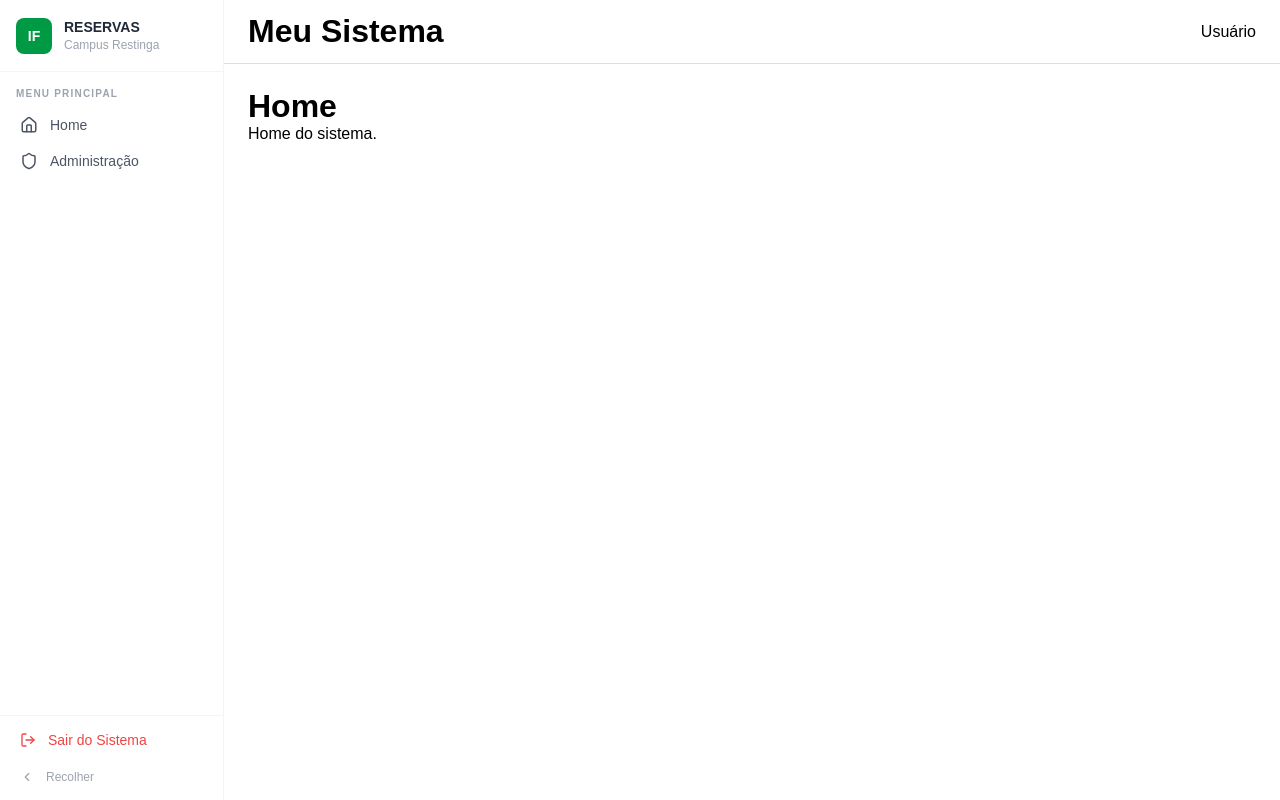
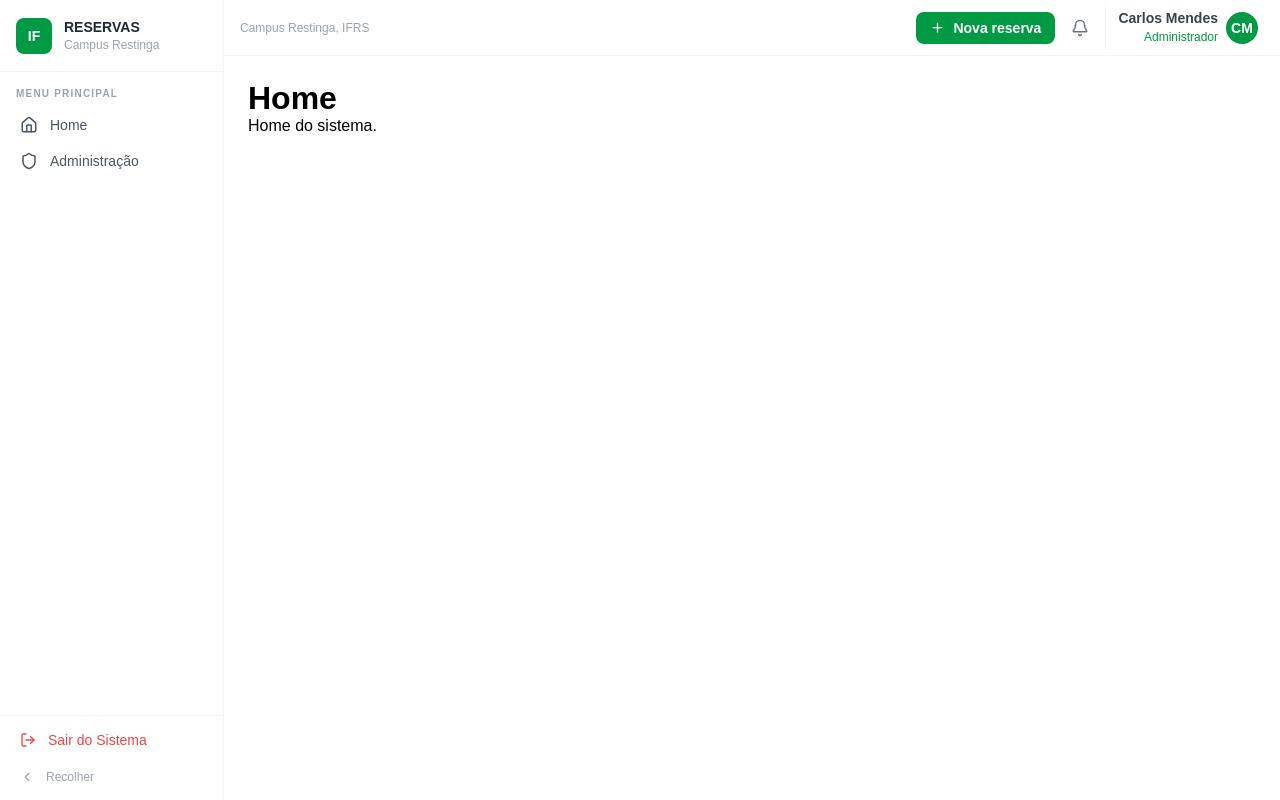
Before and after one commit to IFRS-Campus-Restinga/2026-2-Sistema-Reservas, a React (Vite) app in the folder frontend/: page / in a window 1280 px wide. Built offline with nearby package versions, Linux system fonts and the light colour scheme.

Commit message:
feat: Cria header conforme protótipo

```diff
--- a/frontend/src/components/Header/Header.jsx
+++ b/frontend/src/components/Header/Header.jsx
@@ -1,13 +1,51 @@
-function Header() {
+import styles from "./Header.module.css";
+import { Bell, Plus } from "lucide-react";
+
+const usuario = {
+  nome: "Carlos Mendes",
+  iniciais: "CM",
+  perfil: "Administrador",
+};
+
+function Header({ titulo }) {
   return (
-    <header className="header">
-      <h1>Meu Sistema</h1>
+    <header className={styles.header}>
+      <div className={styles.infoHeader}>
+        <h2 className={styles.titulo}>{titulo}</h2>
+        <p className={styles.subTitulo}> Campus Restinga, IFRS </p>
+      </div>
 
-      <div className="header-actions">
-        <span>Usuário</span>
+      <div className={styles.acoes}>
+        <div className={styles.relative}>
+          <button type="button" className={styles.botaNovaReserva}>
+            <Plus size={15} />
+            <span>Nova reserva</span>
+          </button>
+        </div>
+
+        <div className={styles.relative}>
+          <button
+            type="button"
+            className={styles.botaoNotificacao}
+            aria-label="Notificações"
+          >
+            <Bell size={18} />
+          </button>
+        </div>
+
+        <div className={styles.containerPerfil}>
+          <div className={styles.infoPerfil}>
+            <div className={styles.dadosUsuario}>
+              <p className={styles.nomeUsuario}>{usuario.nome}</p>
+              <p className={styles.perfilUsuario}>{usuario.perfil}</p>
+            </div>
+
+            <div className={styles.avatar}>{usuario.iniciais}</div>
+          </div>
+        </div>
       </div>
     </header>
-  )
+  );
 }
 
-export default Header
+export default Header;
--- /dev/null
+++ b/frontend/src/components/Header/Header.module.css
@@ -0,0 +1,126 @@
+.header {
+  height: 56px;
+  flex-shrink: 0;
+  display: flex;
+  align-items: center;
+  justify-content: space-between;
+  padding: 0 16px;
+  background-color: #ffffff;
+  border-bottom: 1px solid #f3f4f6;
+}
+
+.infoHeader {
+  min-width: 0;
+}
+
+.titulo {
+  margin: 0;
+  color: #1f2937;
+  font-size: 20px;
+  line-height: 1.25;
+  font-weight: 600;
+}
+
+.subTitulo {
+  margin: 2px 0 0;
+  color: #9ca3af;
+  font-size: 12px;
+  line-height: 1.25;
+}
+
+.acoes {
+  display: flex;
+  align-items: center;
+  gap: 8px;
+}
+
+.relative {
+  position: relative;
+}
+
+.botaNovaReserva {
+  display: flex;
+  align-items: center;
+  gap: 8px;
+  padding: 8px 14px;
+  border: none;
+  border-radius: 8px;
+  background-color: #009a44;
+  color: #ffffff;
+  font-size: 14px;
+  font-weight: 600;
+  cursor: pointer;
+  transition: background-color 0.2s ease;
+}
+
+.botaNovaReserva:hover {
+  background-color: #007832;
+}
+
+.botaoNotificacao {
+  position: relative;
+  display: flex;
+  align-items: center;
+  justify-content: center;
+  padding: 8px;
+  border: none;
+  border-radius: 8px;
+  background: transparent;
+  color: #6b7280;
+  cursor: pointer;
+  transition: background-color 0.2s ease;
+}
+
+.botaoNotificacao:hover {
+  background-color: #f3f4f6;
+}
+
+.containerPerfil {
+  position: relative;
+  padding-left: 8px;
+  border-left: 1px solid #f3f4f6;
+}
+
+.infoPerfil {
+  display: flex;
+  align-items: center;
+  gap: 8px;
+  padding: 4px 6px 4px 4px;
+  border: none;
+  border-radius: 8px;
+  background: transparent;
+}
+
+.dadosUsuario {
+  display: block;
+  text-align: right;
+}
+
+.nomeUsuario {
+  margin: 0;
+  color: #374151;
+  font-size: 14px;
+  line-height: 1.25;
+  font-weight: 600;
+}
+
+.perfilUsuario {
+  margin: 2px 0 0;
+  color: #009a44;
+  font-size: 12px;
+  line-height: 1.25;
+}
+
+.avatar {
+  width: 32px;
+  height: 32px;
+  flex-shrink: 0;
+  display: flex;
+  align-items: center;
+  justify-content: center;
+  border-radius: 50%;
+  background-color: #009a44;
+  color: #ffffff;
+  font-size: 14px;
+  font-weight: 700;
+}
```
